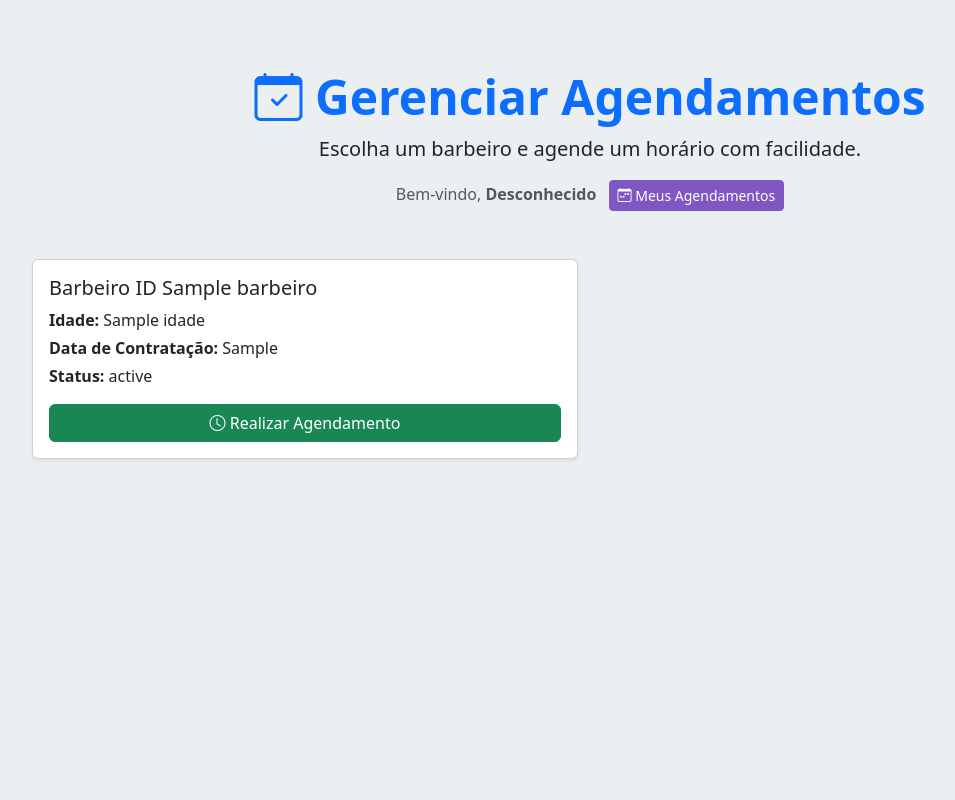
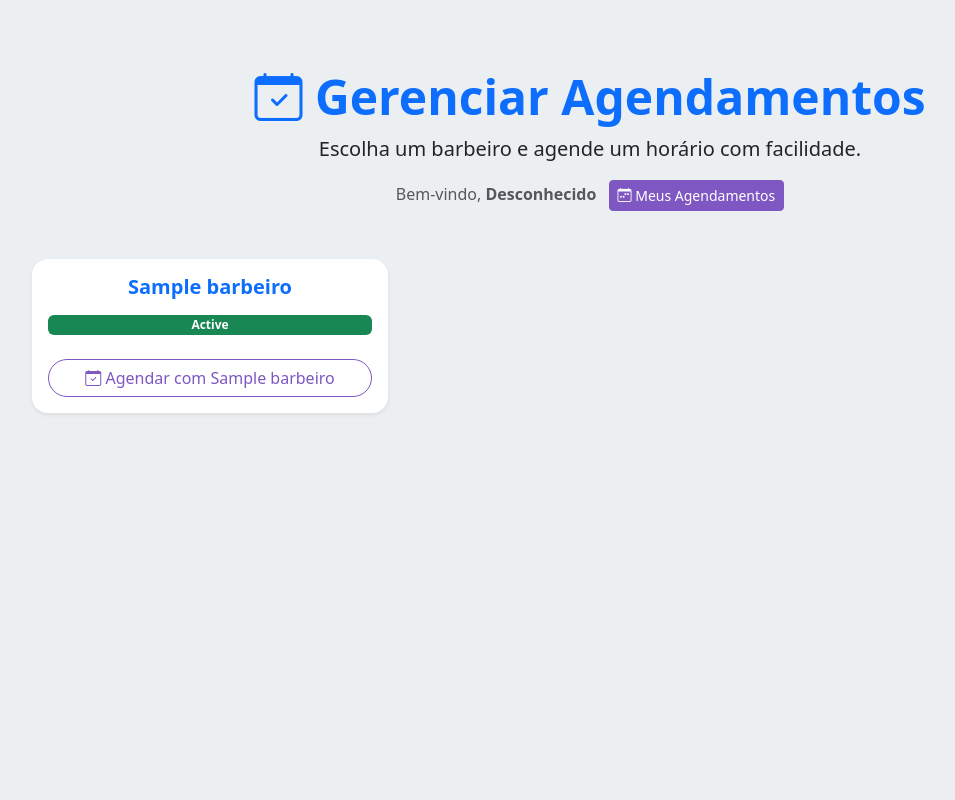
Before and after one commit to Fagner202/ClickBeard_FagnerRamos, a PHP site: template src/views/agendamento/index.php in a window 1280 px wide. Shown: the whole page, without its empty margins (50-1005 px from the left). Run offline with PHP 8.4, Linux system fonts and the light colour scheme; the template is opened without the code that fills it: most values are stand-ins (such as "Sample title", 1, 10 or a date in 2020).

Commit message:
Melhora a exibição da lista de barbeiros, substituindo o ID pelo nome e adicionando estilo ao cartão, incluindo status e botão de agendamento.

```diff
--- a/src/views/agendamento/index.php
+++ b/src/views/agendamento/index.php
@@ -24,18 +24,23 @@ ob_start();
   </div>
 
   <!-- Lista de barbeiros -->
-  <div class="row row-cols-1 row-cols-md-2 g-4">
+  <div class="row row-cols-1 row-cols-md-2 row-cols-lg-3 g-4">
     <?php foreach ($barbeiros as $barbeiro): ?>
       <div class="col">
-        <div class="card shadow-sm h-100">
-          <div class="card-body">
-            <h5 class="card-title">Barbeiro ID <?= htmlspecialchars($barbeiro['nome']) ?></h5>
-            <p class="card-text mb-1"><strong>Idade:</strong> <?= htmlspecialchars($barbeiro['idade']) ?></p>
-            <p class="card-text mb-1"><strong>Data de Contratação:</strong> <?= htmlspecialchars($barbeiro['data_contratacao']) ?></p>
-            <p class="card-text mb-3"><strong>Status:</strong> <?= htmlspecialchars($barbeiro['status']) ?></p>
+        <div class="card shadow-sm h-100 border-0 rounded-4">
+          <div class="card-body d-flex flex-column">
+            <h5 class="card-title text-primary text-center fw-bold mb-3">
+              <?= htmlspecialchars($barbeiro['nome']) ?>
+            </h5>
 
-            <button class="btn btn-success w-100" onclick="abrirModalAgendamento(<?= $barbeiro['cliente_id'] ?>)">
-              <i class="bi bi-clock"></i> Realizar Agendamento
+            <span class="badge bg-success mb-4">
+              <?= htmlspecialchars(ucfirst($barbeiro['status'])) ?>
+            </span>
+
+            <button
+              class="btn btn-outline-primary mt-auto rounded-pill"
+              onclick="abrirModalAgendamento(<?= $barbeiro['cliente_id'] ?>)">
+              <i class="bi bi-calendar-check"></i> Agendar com <?= htmlspecialchars($barbeiro['nome']) ?>
             </button>
           </div>
         </div>
```
